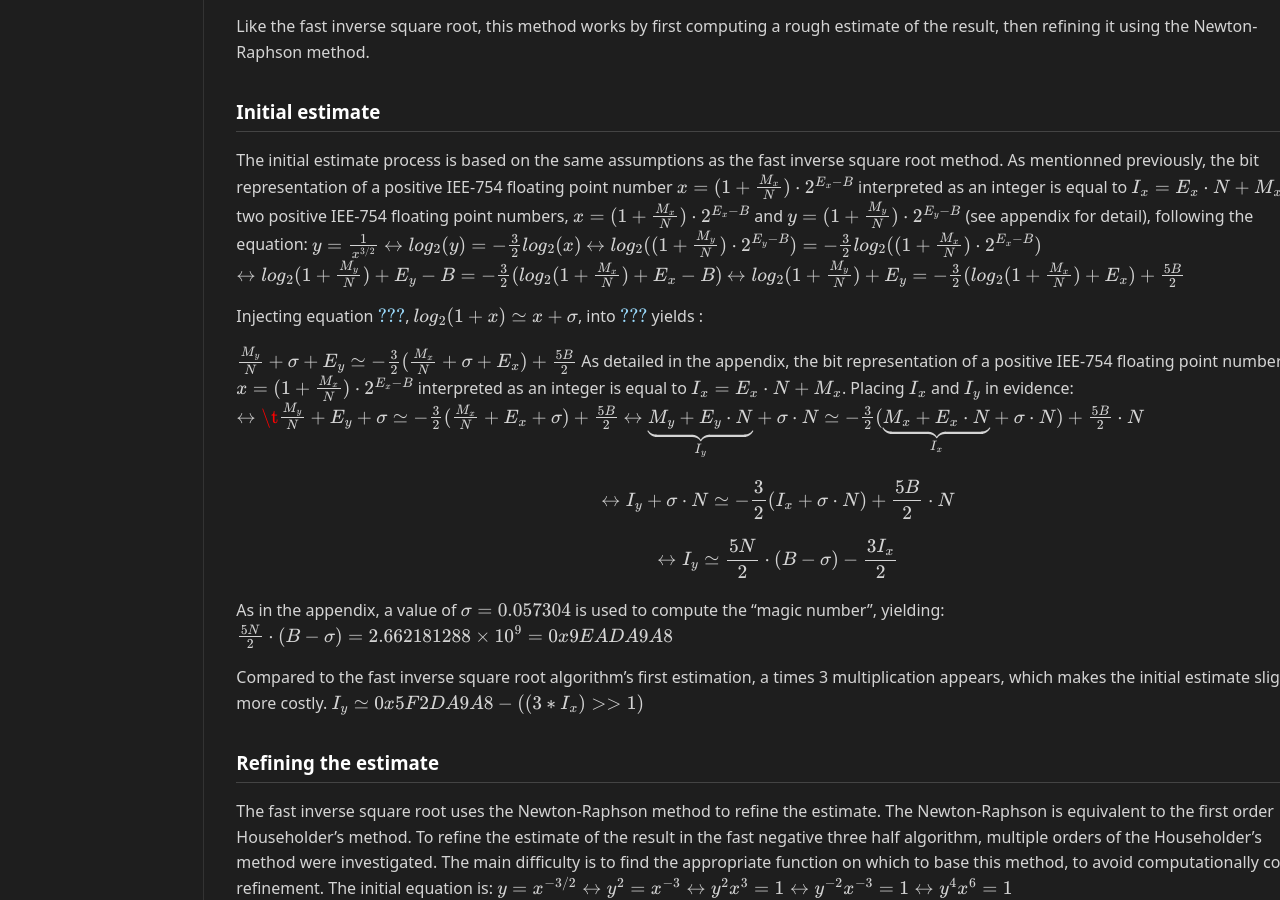
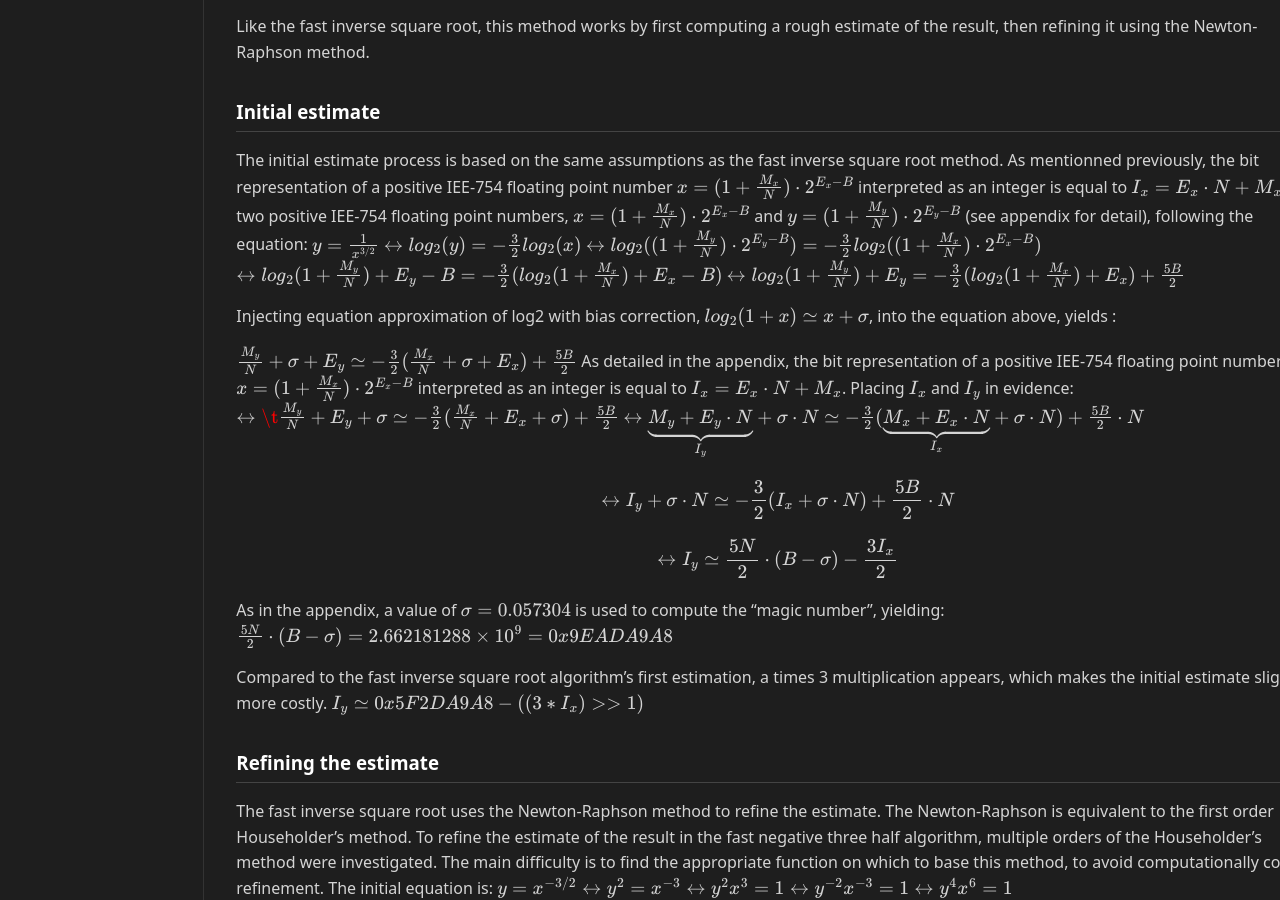
Before and after one commit to Vyndicta/Celestial, a Jekyll site: the page built from docs/celestial-accelerator-docs/modules/fast-negative-three-half.md, in a window 1280 px wide and 900 px high, scrolled down 4138 px. Built offline with Jekyll 4.4.1, drawn with Linux system fonts in a browser that asks for light colours; our own code applies the rules of GitHub Pages for plain Markdown files; some of the changed text lies outside the part shown.

Commit message:
Updating the doc

```diff
--- a/docs/celestial-accelerator-docs/modules/fast-negative-three-half.md
+++ b/docs/celestial-accelerator-docs/modules/fast-negative-three-half.md
@@ -147,11 +147,12 @@ $$
 	\leftrightarrow log_2 (1+  \frac{M_y}{N}) +  E_y-B = -\frac{3}{2} (log_2(1+ \frac{M_x}{N}) +E_x-B)
 $$
 $$
+    \label{logFastNegThreeHalf}
 	\leftrightarrow log_2 (1+  \frac{M_y}{N}) +  E_y = -\frac{3}{2} (log_2(1+ \frac{M_x}{N}) +E_x) + \frac{5B}{2}
 $$
 
 
-Injecting equation \ref{log2Approx}, $$log_2 (1+x) \simeq x + \sigma $$, into \ref{logFastNegThreeHalf} yields :
+Injecting equation approximation of log2 with bias correction, $$log_2 (1+x) \simeq x + \sigma $$, into the equation above, yields :
 
 $$
 	\frac{M_y}{N} + \sigma +  E_y \simeq -\frac{3}{2} ( \frac{M_x}{N} + \sigma +E_x) + \frac{5B}{2}
```
Also changed, not shown: other parts of docs/celestial-accelerator-docs/modules/fast-negative-three-half.md (+1 -1 lines).
